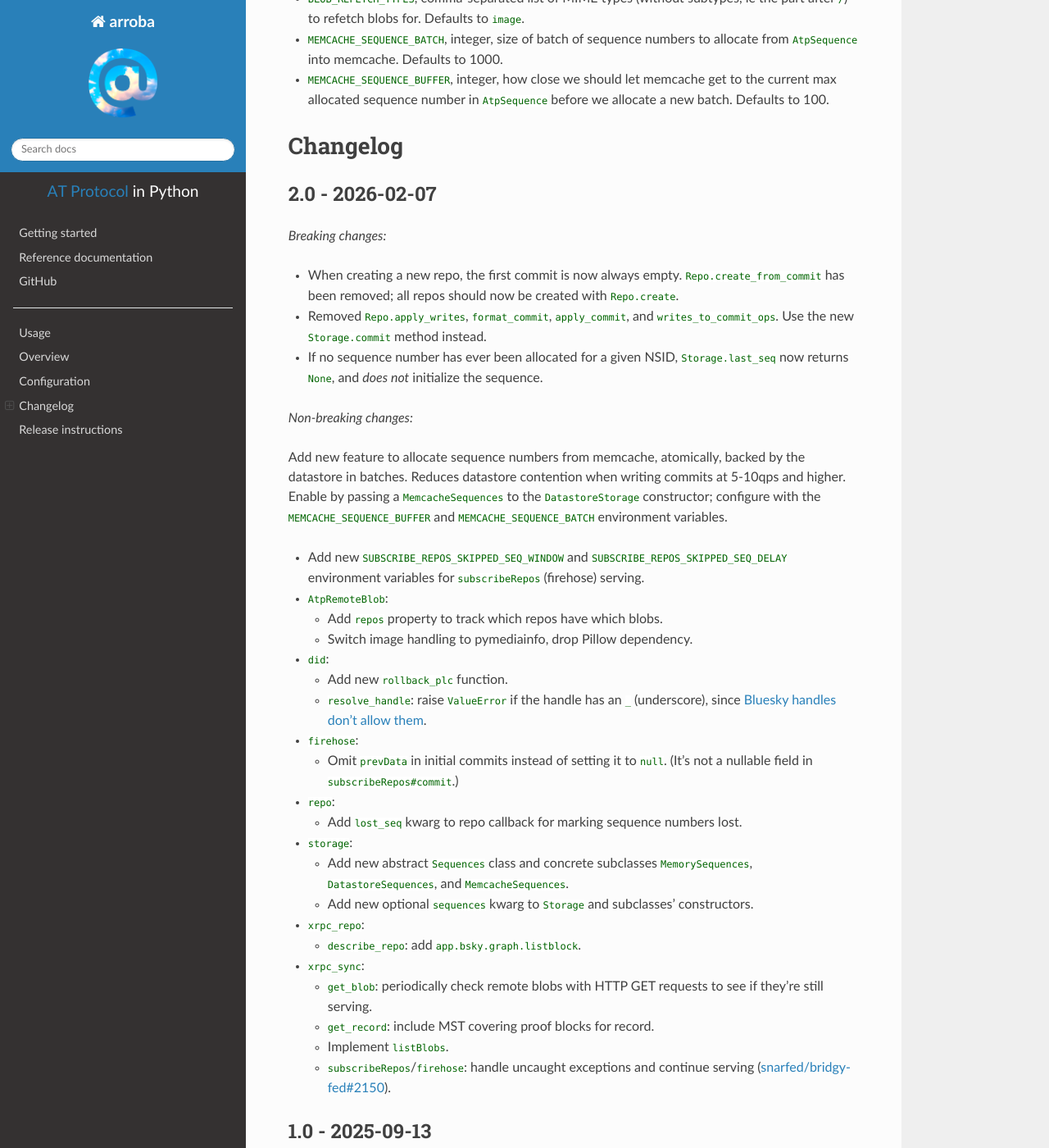
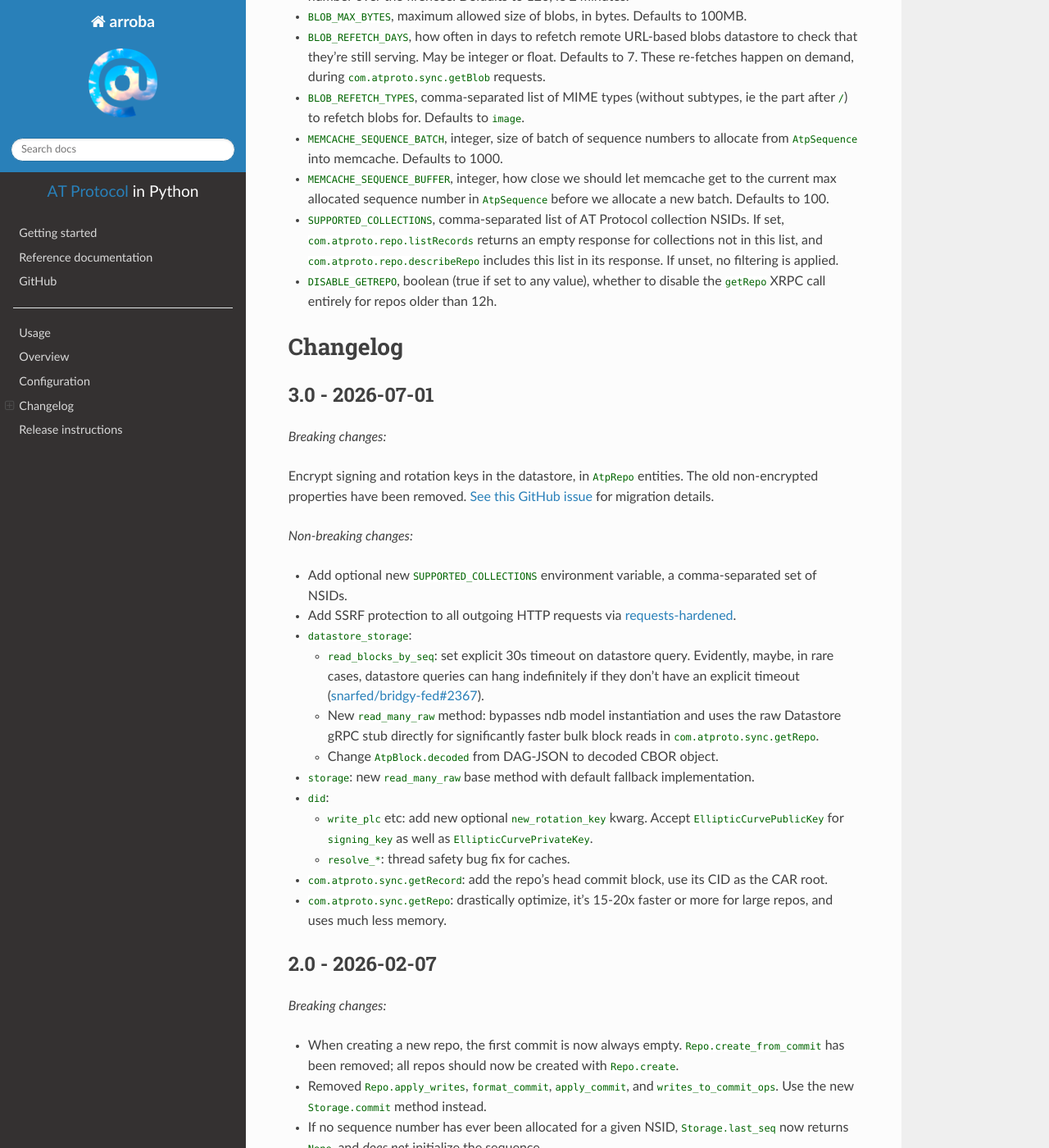
Before and after one commit to snarfed/arroba, a Sphinx documentation site: the page built from docs/index.rst, in a window 1280 px wide and 1400 px high, scrolled down 2532 px. Shown: the whole window at 82% size. Built offline with Sphinx 7.4.7 and the Read the Docs theme 3.1.0, drawn with Linux system fonts in a browser that asks for light colours; some of the changed text lies outside the part shown.

```diff
--- a/docs/conf.py
+++ b/docs/conf.py
@@ -94,9 +94,9 @@ author = 'Ryan Barrett'
 # built documents.
 #
 # The short X.Y version.
-version = '2.0'
-# The full 2ersion, including alpha/beta/rc tags.
-release = '1.0'
+version = '3.0'
+# The full version, including alpha/beta/rc tags.
+release = '3.0'
 
 # The language for content autogenerated by Sphinx. Refer to documentation
 # for a list of supported languages.
--- a/docs/index.rst
+++ b/docs/index.rst
@@ -133,42 +133,69 @@ and
 `.sync <https://arroba.readthedocs.io/en/stable/source/arroba.html#module-arroba.xrpc_sync>`__
 XRPC handlers:
 
+- ``ENCRYPTED_PROPERTY_KEY``, base64-encoded AES-256-GCM key for
+  encrypting signing and recovery keys in the datastore. Generate with:
+  \`py import base64 from cryptography.hazmat.primitives.ciphers.aead
+  import AESGCM
+
+  key_bytes = AESGCM.generate_key(bit_length=256)
+  print(base64.b64encode(key_bytes)) \``\`
+
 - ``REPO_TOKEN``, static token to use as both ``accessJwt`` and
   ``refreshJwt``, defaults to contents of ``repo_token`` file. Not
   required to be an actual JWT. If not set, XRPC methods that require
   auth will return HTTP 501 Not Implemented.
+
 - ``ROLLBACK_WINDOW``, number of events to serve in the
   `subscribeRepos`` rollback
   window <https://atproto.com/specs/event-stream#sequence-numbers>`__,
   as an integer. Defaults to 50k.
+
 - ``PRELOAD_WINDOW``, number of events to preload into the
   `subscribeRepos`` rollback
   window <https://atproto.com/specs/event-stream#sequence-numbers>`__ at
   startup, as an integer. Defaults to 4k.
+
 - ``SUBSCRIBE_REPOS_BATCH_DELAY``, minimum time to wait between
   datastore queries in ``com.atproto.sync.subscribeRepos``, in seconds,
   as a float. Defaults to 0 if unset.
+
 - ``SUBSCRIBE_REPOS_SKIPPED_SEQ_WINDOW``, number of sequence numbers to
   wait before skipping emitting a missing one over the firehose.
   Defaults to 300, ie 5 minutes at 1qps emitted events.
+
 - ``SUBSCRIBE_REPOS_SKIPPED_SEQ_DELAY``, seconds to wait before skipping
   emitting a missing sequence number over the firehose. Defaults to 120,
   ie 2 minutes.
+
 - ``BLOB_MAX_BYTES``, maximum allowed size of blobs, in bytes. Defaults
   to 100MB.
+
 - ``BLOB_REFETCH_DAYS``, how often in days to refetch remote URL-based
   blobs datastore to check that they’re still serving. May be integer or
   float. Defaults to 7. These re-fetches happen on demand, during
   ``com.atproto.sync.getBlob`` requests.
+
 - ``BLOB_REFETCH_TYPES``, comma-separated list of MIME types (without
   subtypes, ie the part after ``/``) to refetch blobs for. Defaults to
   ``image``.
+
 - ``MEMCACHE_SEQUENCE_BATCH``, integer, size of batch of sequence
   numbers to allocate from ``AtpSequence`` into memcache. Defaults to
   1000.
+
 - ``MEMCACHE_SEQUENCE_BUFFER``, integer, how close we should let
   memcache get to the current max allocated sequence number in
   ``AtpSequence`` before we allocate a new batch. Defaults to 100.
+
+- ``SUPPORTED_COLLECTIONS``, comma-separated list of AT Protocol
+  collection NSIDs. If set, ``com.atproto.repo.listRecords`` returns an
+  empty response for collections not in this list, and
+  ``com.atproto.repo.describeRepo`` includes this list in its response.
+  If unset, no filtering is applied.
+
+- ``DISABLE_GETREPO``, boolean (true if set to any value), whether to
+  disable the ``getRepo`` XRPC call entirely for repos older than 12h.
 
 .. raw:: html
 
@@ -181,6 +208,49 @@ XRPC handlers:
 
 Changelog
 ---------
+
+3.0 - 2026-07-01
+~~~~~~~~~~~~~~~~
+
+*Breaking changes:*
+
+Encrypt signing and rotation keys in the datastore, in ``AtpRepo``
+entities. The old non-encrypted properties have been removed. `See this
+GitHub issue <https://github.com/snarfed/bridgy-fed/issues/794>`__ for
+migration details.
+
+*Non-breaking changes:*
+
+- Add optional new ``SUPPORTED_COLLECTIONS`` environment variable, a
+  comma-separated set of NSIDs.
+- Add SSRF protection to all outgoing HTTP requests via
+  `requests-hardened <https://github.com/saleor/requests-hardened>`__.
+- ``datastore_storage``:
+
+  - ``read_blocks_by_seq``: set explicit 30s timeout on datastore query.
+    Evidently, maybe, in rare cases, datastore queries can hang
+    indefinitely if they don’t have an explicit timeout
+    (`snarfed/bridgy-fed#2367 <https://github.com/snarfed/bridgy-fed/issues/2367>`__).
+  - New ``read_many_raw`` method: bypasses ndb model instantiation and
+    uses the raw Datastore gRPC stub directly for significantly faster
+    bulk block reads in ``com.atproto.sync.getRepo``.
+  - Change ``AtpBlock.decoded`` from DAG-JSON to decoded CBOR object.
+
+- ``storage``: new ``read_many_raw`` base method with default fallback
+  implementation.
+- ``did``:
+
+  - ``write_plc`` etc: add new optional ``new_rotation_key`` kwarg.
+    Accept ``EllipticCurvePublicKey`` for ``signing_key`` as well as
+    ``EllipticCurvePrivateKey``.
+  - ``resolve_*``: thread safety bug fix for caches.
+
+- ``com.atproto.sync.getRecord``: add the repo’s head commit block, use
+  its CID as the CAR root.
+- ``com.atproto.sync.getRepo``: drastically optimize, it’s 15-20x faster
+  or more for large repos, and uses much less memory.
+
+.. _section-1:
 
 2.0 - 2026-02-07
 ~~~~~~~~~~~~~~~~
@@ -199,13 +269,12 @@ Changelog
 
 *Non-breaking changes:*
 
-Add new feature to allocate sequence numbers from memcache, atomically,
-backed by the datastore in batches. Reduces datastore contention when
-writing commits at 5-10qps and higher. Enable by passing a
-``MemcacheSequences`` to the ``DatastoreStorage`` constructor; configure
-with the ``MEMCACHE_SEQUENCE_BUFFER`` and ``MEMCACHE_SEQUENCE_BATCH``
-environment variables.
-
+- Add new feature to allocate sequence numbers from memcache,
+  atomically, backed by the datastore in batches. Reduces datastore
+  contention when writing commits at 5-10qps and higher. Enable by
+  passing a ``MemcacheSequences`` to the ``DatastoreStorage``
+  constructor; configure with the ``MEMCACHE_SEQUENCE_BUFFER`` and
+  ``MEMCACHE_SEQUENCE_BATCH`` environment variables.
 - Add new ``SUBSCRIBE_REPOS_SKIPPED_SEQ_WINDOW`` and
   ``SUBSCRIBE_REPOS_SKIPPED_SEQ_DELAY`` environment variables for
   ``subscribeRepos`` (firehose) serving.
@@ -299,7 +368,7 @@ environment variables.
     additional overhead per subscriber
     (`#52 <https://github.com/snarfed/arroba/issues/52>`__).
 
-.. _section-2:
+.. _section-3:
 
 0.8 - 2025-03-13
 ~~~~~~~~~~~~~~~~
@@ -643,16 +712,18 @@ Here’s how to package, test, and ship a new release.
     ``./docs/build.sh``. Check that the generated HTML looks fine by
     opening ``docs/_build/html/index.html`` and looking around.
 
-5.  .. code:: sh
+5.
+
+    .. code:: sh
 
        setenv ver X.Y
        git commit -am "release v$ver"
 
 6.  Upload to `test.pypi.org <https://test.pypi.org/>`__ for testing.
-    ``sh  python -m build  twine upload -r pypitest dist/arroba-$ver*``
+    ``sh  uv build  twine upload -r pypitest dist/arroba-$ver.tar.gz dist/arroba-$ver-py3-none-any.whl``
 
 7.  Install from test.pypi.org.
-    ``sh  cd /tmp  python -m venv local  source local/bin/activate.csh  # make sure we force pip to use the uploaded version  pip uninstall arroba  pip install --upgrade pip  pip install -i https://test.pypi.org/simple --extra-index-url https://pypi.org/simple arroba==$ver``
+    ``sh  cd /tmp  python -m venv .venv  source .venv/bin/activate.csh  # make sure we force pip to use the uploaded version  pip uninstall arroba  pip install -i https://test.pypi.org/simple --extra-index-url https://pypi.org/simple arroba==$ver``
 
 8.  Smoke test that the code trivially loads and runs. \`sh python
 
@@ -672,7 +743,7 @@ Here’s how to package, test, and ship a new release.
     description text box.
 
 11. Upload to `pypi.org <https://pypi.org/>`__!
-    ``sh  twine upload dist/arroba-$ver*``
+    ``sh  twine upload dist/dist/arroba-$ver.tar.gz dist/arroba-$ver-py3-none-any.whl``
 
 12. `Wait for the docs to build on Read the
     Docs <https://readthedocs.org/projects/arroba/builds/>`__, then
--- a/pyproject.toml
+++ b/pyproject.toml
@@ -17,7 +17,7 @@ Documentation = 'https://arroba.readthedocs.io/'
 
 [project]
 name = 'arroba'
-version = '2.0'
+version = '3.0'
 authors = [
     { name='Ryan Barrett', email='arroba@ryanb.org' },
 ]
@@ -47,7 +47,7 @@ dependencies = [
     'multiformats>=0.3.1',
     'pyjwt>=2.0.0',
     'pymediainfo>=6.0.0',
-    'pywebutil>=1.0',
+    'pywebutil>=2.0',
     'requests>=2.0',
     'requests-hardened>=1.0',
 ]
```
Also changed, not shown: other parts of docs/index.rst (+9 -9 lines), README.md (+1 -1 lines).
